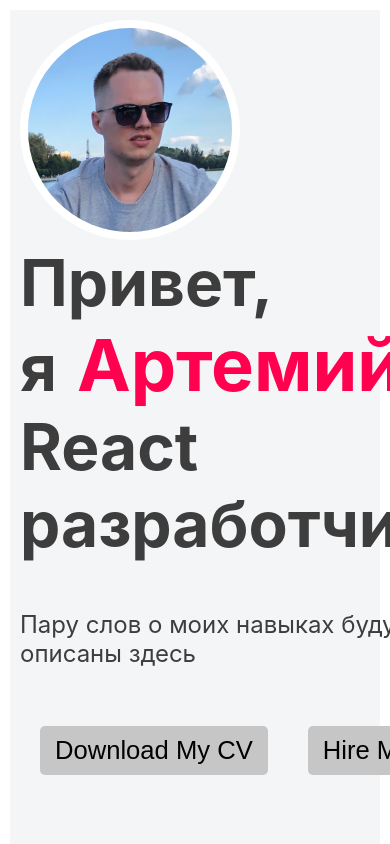
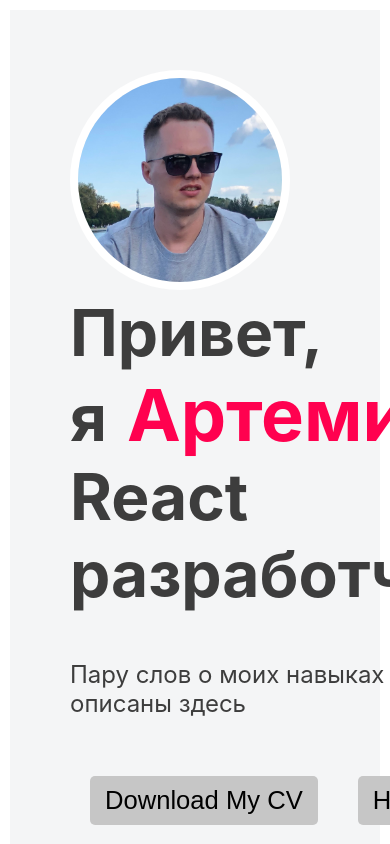
Before and after one commit to Artemy87/my-profile, a React (Create React App) app: page / in a window 390 px wide. Shown: the top 844 px of the page. Built offline with nearby package versions, Linux system fonts and the light colour scheme.

Commit message:
upd mobile version

```diff
--- a/src/profile/Profile.module.css
+++ b/src/profile/Profile.module.css
@@ -8,12 +8,8 @@
 .profile2 {
     position: sticky;
     top: 284px;
+    padding: 50px;
 }
-
-/*.container {
-    !*margin-right: 50px;*!
-    !*margin-top: 210px;*!
-}*/
 
 .image {
     height: 220px;
```
